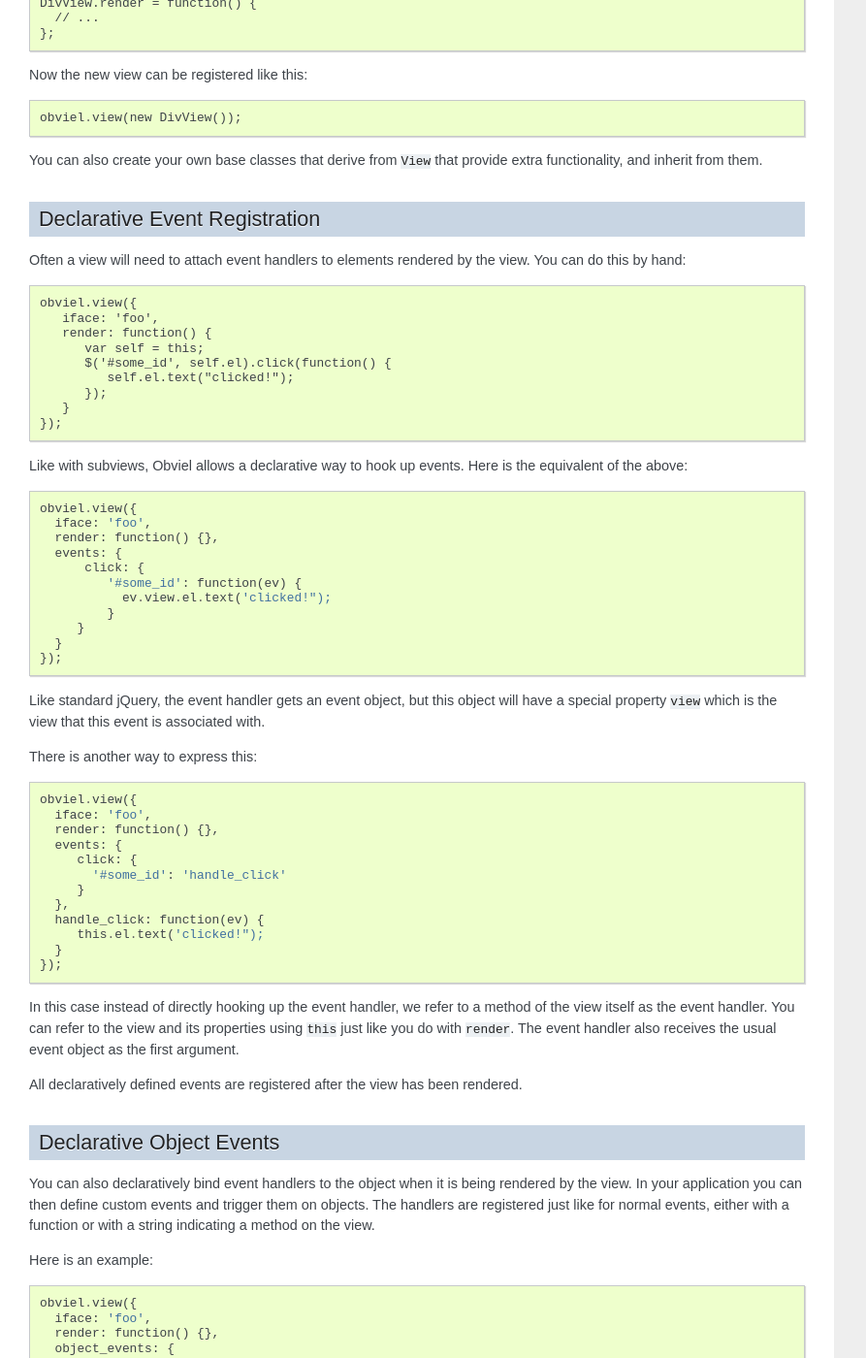
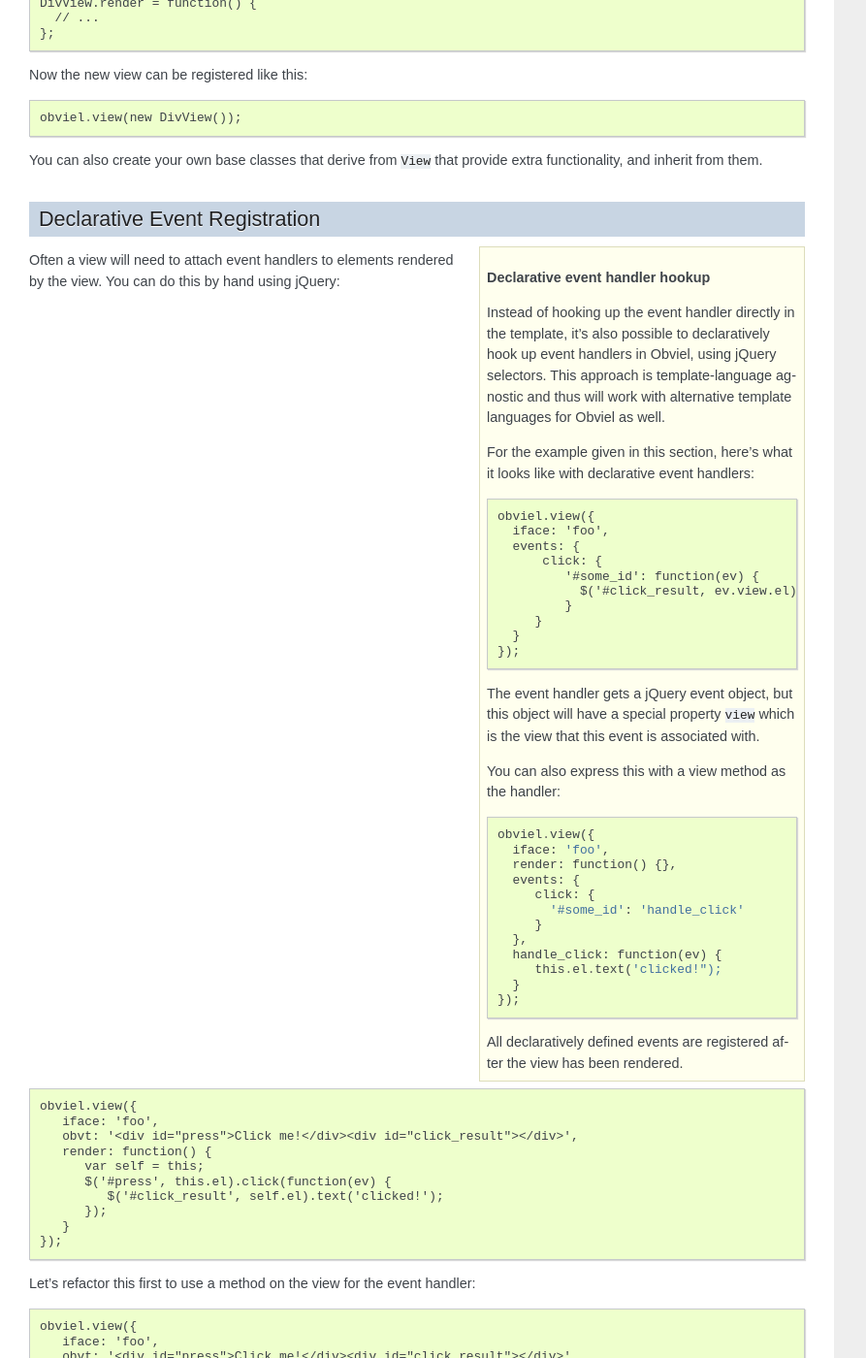
Before and after one commit to obviel/obviel, a Sphinx documentation site: the page built from doc/manual.txt, in a window 1280 px wide and 1400 px high, scrolled down 15521 px. Shown: the whole window at 97% size, without its empty margins (0-893 px from the left). Built offline with Sphinx 7.4.7, drawn with Linux system fonts in a browser that asks for light colours; some of the changed text lies outside the part shown.

Commit message:
data-handler support.

```diff
--- a/doc/CHANGES.txt
+++ b/doc/CHANGES.txt
@@ -7,6 +7,9 @@
 * Unfortunately ``<element>``, ``<attribute>`` and ``<block>`` did not
   work well in IE. Instead you can now use ``data-el``, ``data-attr``
   and ``data-unwrap`` on any DOM element.
+
+* Introduce ``data-handler`` directive to hook up events directly from
+  template. With Obviel, this will hook up events to view directly.
 
 1.0b (2012-05-31)
 =================
--- a/doc/manual.txt
+++ b/doc/manual.txt
@@ -940,39 +940,34 @@
 Declarative Event Registration
 ------------------------------
 
-Often a view will need to attach event handlers to elements rendered
-by the view. You can do this by hand::
+
+.. sidebar:: Declarative event handler hookup
+
+  Instead of hooking up the event handler directly in the template,
+  it's also possible to declaratively hook up event handlers in
+  Obviel, using jQuery selectors. This approach is template-language
+  agnostic and thus will work with alternative template languages for
+  Obviel as well.
+
+  For the example given in this section, here's what it looks like with
+  declarative event handlers::
 
     obviel.view({
       iface: 'foo',
-     render: function() {
-        var self = this;
-        $('#some_id', self.el).click(function() {
-           self.el.text("clicked!");
-        });
-     }
-  });
-
-Like with subviews, Obviel allows a declarative way to hook up events. Here
-is the equivalent of the above::
-
-  obviel.view({
-    iface: 'foo',
-    render: function() {},
       events: {
           click: {
              '#some_id': function(ev) {
-             ev.view.el.text('clicked!");
+               $('#click_result, ev.view.el).text('clicked!");
              }
          }
       }
     });
 
-Like standard jQuery, the event handler gets an event object, but this
-object will have a special property ``view`` which is the view that
-this event is associated with.
+  The event handler gets a jQuery event object, but this object will
+  have a special property ``view`` which is the view that this event
+  is associated with.
 
-There is another way to express this::
+  You can also express this with a view method as the handler::
 
     obviel.view({
       iface: 'foo',
@@ -987,14 +982,54 @@
       }
     });
 
-In this case instead of directly hooking up the event handler, we
-refer to a method of the view itself as the event handler. You can
-refer to the view and its properties using ``this`` just like you do
-with ``render``. The event handler also receives the usual event
-object as the first argument.
-
   All declaratively defined events are registered after the view has
   been rendered.
+
+Often a view will need to attach event handlers to elements rendered
+by the view. You can do this by hand using jQuery::
+
+  obviel.view({
+     iface: 'foo',
+     obvt: '<div id="press">Click me!</div><div id="click_result"></div>',
+     render: function() {
+        var self = this;
+        $('#press', this.el).click(function(ev) {
+           $('#click_result', self.el).text('clicked!');
+        });
+     }
+  });
+
+Let's refactor this first to use a method on the view for the event
+handler::
+
+  obviel.view({
+     iface: 'foo',
+     obvt: '<div id="press">Click me!</div><div id="click_result"></div>',
+     render: function() {
+        $('#press', this.el).click(this.click_handler);
+     },
+     click_handler: function(ev) {
+        $('#click_result', this.el).text('clicked!');
+     }
+  });
+
+We can now hook up the event handler using Obviel Template instead, using
+the ``data-handler`` directive::
+
+  obviel.view({
+     iface: 'foo',
+     obvt: '<div data-handler="click|click_handler">Click me!</div><div id="click_result"></div>',
+     click_handler: function(ev) {
+        $('#click_result', this.el).text('clicked!');
+     }
+  });
+
+Now it's immediately clear by reading the template which events are
+being handled. In addition, Obviel will automatically clean up these
+event handlers if this view is ever cleaned up.
+
+Note that the event handling function gets a jQuery event object as its
+first argument (just like any normal jQuery event handler).
 
 Declarative Object Events
 -------------------------
```
Also changed, not shown: doc/api.txt (+19 -6 lines), doc/template.txt (+57 -32 lines), 4 other files. Lines whose indentation alone changed are shown as unchanged.
